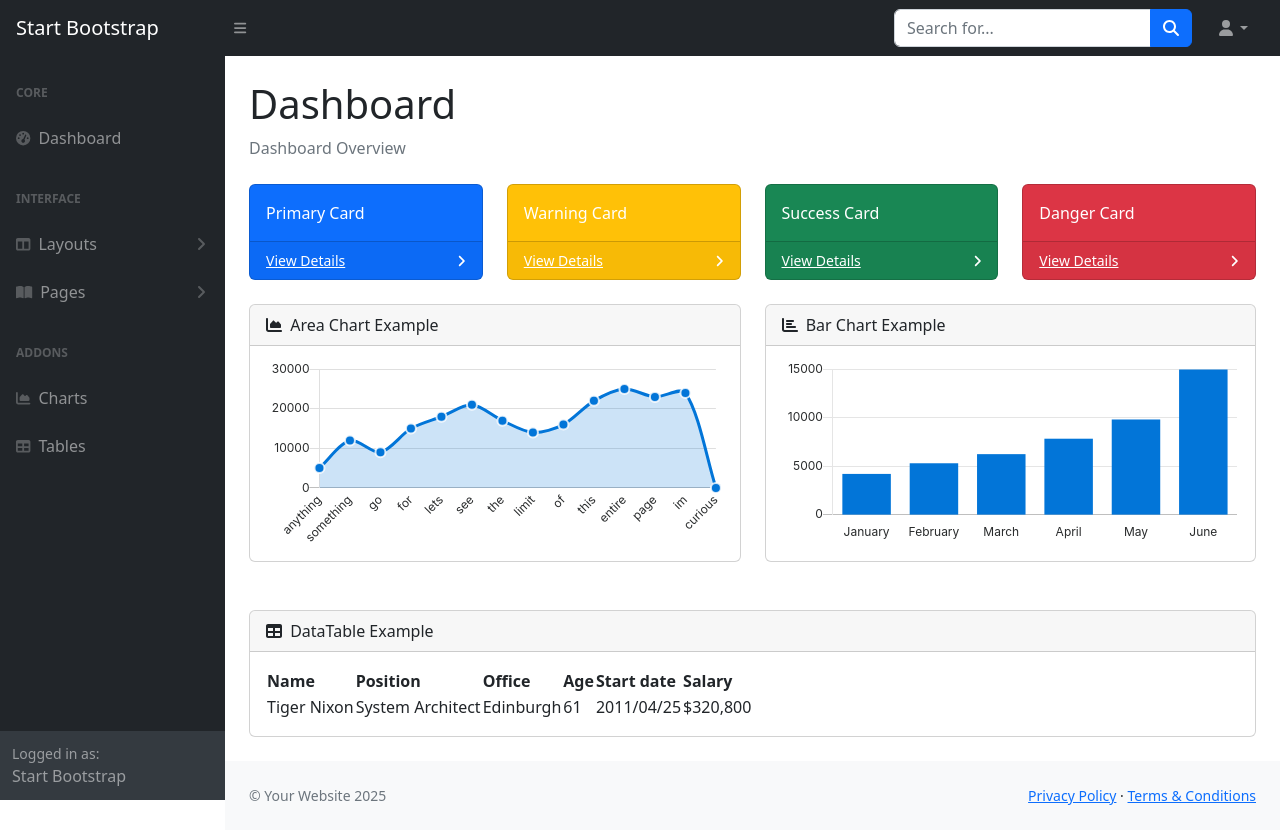
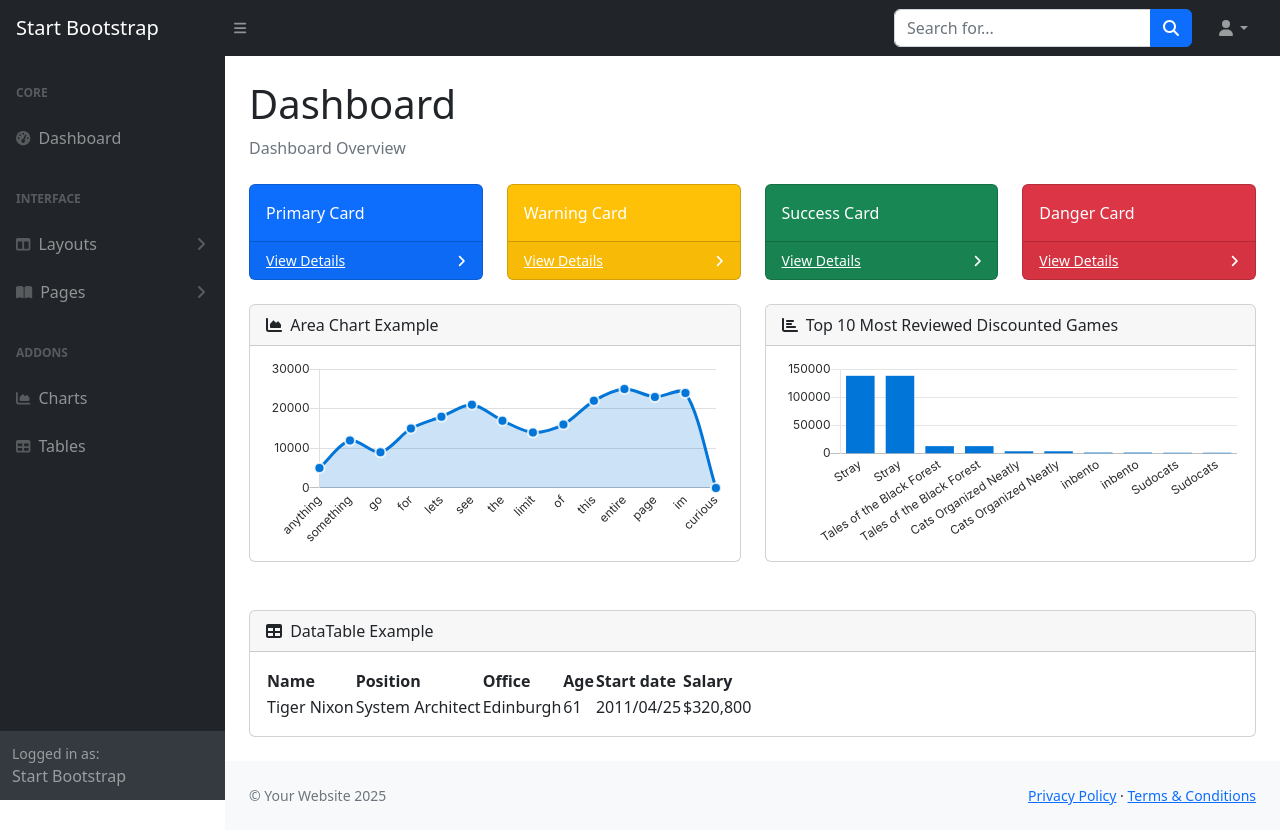
Before and after one commit to dongakp/steamsale, a Django app: page /dashboard/ in a window 1280 px wide. Run offline with Django 5.2, Linux system fonts and the light colour scheme; data comes from the database, SQL or seed files in the repository; both versions use the stored data as it was after the commit; parts of the project's set-up code (start-up, migrations or seed data) failed here and were passed over; some libraries are stand-ins or nearby versions.

Commit message:
대시보드 db에 따른 업데이트
동적으로 바뀌는 건 구현하지 못했습니다

```diff
--- a/deals/urls.py
+++ b/deals/urls.py
@@ -1,6 +1,6 @@
 from django.urls import path
 from . import views
-from .views import run_crawler_view, index_view, index_alt_view
+from .views import run_crawler_view, index_view, index_alt_view, chart_data_api
 
 urlpatterns = [
     path('', index_view, name='index'),
@@ -8,4 +8,6 @@ urlpatterns = [
     path('games/', views.game_list, name='game-list'),
     path('run-crawler/', run_crawler_view, name='run-crawler'),
     path('games/<int:pk>/', views.game_detail, name='game-detail'),
+    path('games/statistics/', views.game_statistics, name='game-statistics'),
+    path('api/chart-data/', chart_data_api, name='chart-data-api')
 ]
--- a/deals/views.py
+++ b/deals/views.py
@@ -1,7 +1,11 @@
 from django.shortcuts import redirect, render, get_object_or_404
 from utils.steam_crawler import crawler,NoSearchResult
+
 from .models import Game
 from django.http import HttpResponse
+
+from django.http import JsonResponse
+from utils.steam_visualize import generate_chart_data
 
 def index_view(request):
     return render(request, "index.html")
@@ -34,5 +38,13 @@ def game_detail(request, pk):
     reviews = game.reviews.all()
     return render(request, 'deals/game_detail.html', {'game': game, 'reviews':reviews})
 
+def game_statistics(request):
+    vis = Visualization.objects.all()
+    return HttpResponse("여기는 시각화 페이지 입니다") # ... 적절한 template을 만들어 연결해야 함
+
 def index_alt_view(request):  # 양민식
     return render(request, 'index 복사본.html')
+
+def chart_data_api(request):
+    data = generate_chart_data()
+    return JsonResponse(data)
--- a/static/assets/demo/chart-bar-demo.js
+++ b/static/assets/demo/chart-bar-demo.js
@@ -1,37 +1,39 @@
 // Set new default font family and font color to mimic Bootstrap's default styling
-Chart.defaults.global.defaultFontFamily = '-apple-system,system-ui,BlinkMacSystemFont,"Segoe UI",Roboto,"Helvetica Neue",Arial,sans-serif';
+Chart.defaults.global.defaultFontFamily =
+  '-apple-system,system-ui,BlinkMacSystemFont,"Segoe UI",Roboto,"Helvetica Neue",Arial,sans-serif';
 Chart.defaults.global.defaultFontColor = '#292b2c';
 
-// Bar Chart Example
-var ctx = document.getElementById("myBarChart");
-var myLineChart = new Chart(ctx, {
+// Fetch data from Django API and render the chart
+fetch("/api/chart-data/")
+  .then(response => response.json())
+  .then(data => {
+    const ctx = document.getElementById("myBarChart");
+
+    new Chart(ctx, {
       type: 'bar',
       data: {
-    labels: ["January", "February", "March", "April", "May", "June"],
+        labels: data.labels,
         datasets: [{
-      label: "Revenue",
+          label: "Downloads", // You can change this label based on your dataset
           backgroundColor: "rgba(2,117,216,1)",
           borderColor: "rgba(2,117,216,1)",
-      data: [4215, 5312, 6251, 7841, 9821, 14984],
+          data: data.data,
         }],
       },
       options: {
         scales: {
           xAxes: [{
-        time: {
-          unit: 'month'
-        },
             gridLines: {
               display: false
             },
             ticks: {
-          maxTicksLimit: 6
+              maxTicksLimit: 10
             }
           }],
           yAxes: [{
             ticks: {
               min: 0,
-          max: 15000,
+              // max: 15000, // You can make this dynamic if needed
               maxTicksLimit: 5
             },
             gridLines: {
@@ -44,3 +46,7 @@ var myLineChart = new Chart(ctx, {
         }
       }
     });
+  })
+  .catch(error => {
+    console.error("Error loading chart data:", error);
+  });
--- a/templates/index 복사본.html
+++ b/templates/index 복사본.html
@@ -167,7 +167,7 @@
                             <div class="card mb-4">
                                 <div class="card-header">
                                     <i class="fas fa-chart-bar me-1"></i>
-                                    Bar Chart Example
+                                    Top 10 Most Reviewed Discounted Games
                                 </div>
                                 <div class="card-body"><canvas id="myBarChart" width="100%" height="40"></canvas></div>
                             </div>
--- a/utils/steam_visualize.py
+++ b/utils/steam_visualize.py
@@ -1,3 +1,5 @@
+import matplotlib
+matplotlib.use('Agg')  # ✅ Use a non-interactive backend (safe for servers)
 import os
 import django
 import pandas as pd
@@ -76,3 +78,22 @@ if not df.empty:
     print("✅ 모든 시각화 이미지 저장 완료!")
 else:
     print("데이터가 없습니다. 시각화를 건너뜁니다.")
+
+
+# ---------------- 차트 데이터----------------
+def generate_chart_data():
+    from deals.models import Game
+    import pandas as pd
+
+    qs = Game.objects.all().values()
+    df = pd.DataFrame(qs)
+
+    if df.empty:
+        return {"labels": [], "data": []}
+
+    top_games = df.sort_values(by="review_count", ascending=False).head(10)
+
+    return {
+        "labels": top_games["title"].tolist(),
+        "data": top_games["review_count"].tolist()
+    }
```
Also changed, not shown: db.sqlite3. Lines whose indentation alone changed are shown as unchanged.
